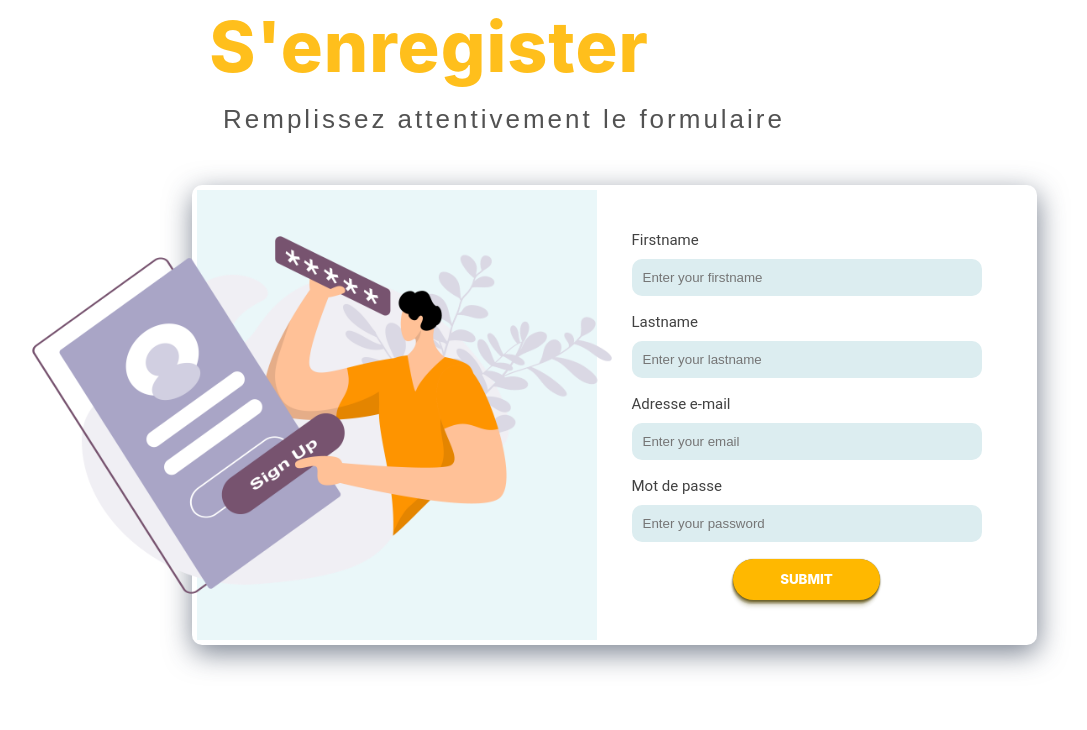
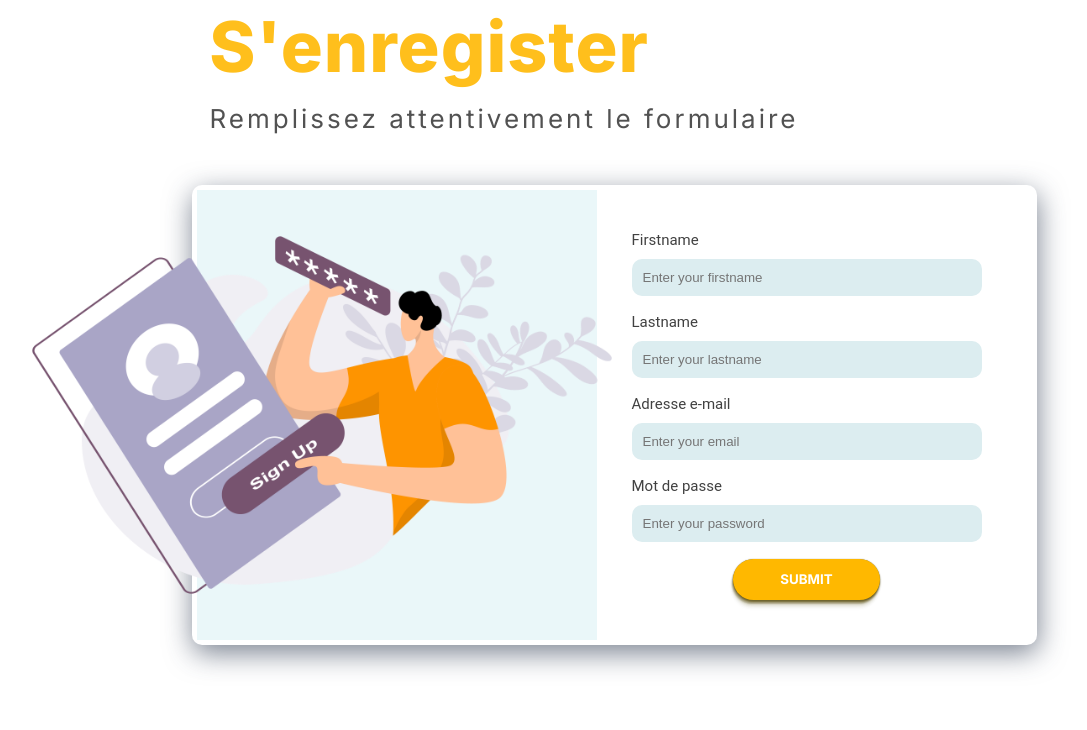
Before and after one commit to Alex-B9/Cogip_Challenge, a PHP site: page /register in a window 1280 px wide. Shown: the part 136-866 px from the top of the page, without its empty margins (26-1113 px from the left). Run offline with PHP 8.4, Linux system fonts and the light colour scheme.

Commit message:
register final

```diff
--- a/public/styles/pages/register/register.css
+++ b/public/styles/pages/register/register.css
@@ -1,3 +1,6 @@
+@import url("https://fonts.googleapis.com/css2?family=Inter:wght@800&display=swap");
+@import url("https://fonts.googleapis.com/css2?family=Inter&display=swap");
+@import url("https://fonts.googleapis.com/css2?family=Inter:wght@700&display=swap");
 header {
   width: 100%;
   margin-top: 25px;
@@ -28,7 +31,6 @@ header .navbarContainer .linksContainer ul li {
 header .navbarContainer .linksContainer ul li:nth-child(-n+4):hover {
   border: 2px solid #48AFCF;
   border-radius: 9px;
-  padding: 10px 20px;
 }
 header .navbarContainer .linksContainer ul li:last-child {
   border: 1px solid #FFBF1C;
@@ -39,18 +41,6 @@ header .navbarContainer .linksContainer ul li a {
   color: #1F8AAC;
 }
 
-@font-face {
-  font-family: "Inter regular";
-  src: url("https://fonts.googleapis.com/css2?family=Inter&display=swap");
-}
-@font-face {
-  font-family: "Inter extrabold";
-  src: url("https://fonts.googleapis.com/css2?family=Inter:wght@800&display=swap");
-}
-@font-face {
-  font-family: "Inter bold";
-  src: url("https://fonts.googleapis.com/css2?family=Inter:wght@700&display=swap");
-}
 .register-titre {
   display: flex;
   flex-direction: column;
@@ -61,14 +51,15 @@ header .navbarContainer .linksContainer ul li a {
 .register-titre .soustitre-register {
   margin-right: 220px;
   color: #525252;
-  font-family: "Inter regular", sans-serif;
+  font-family: "Inter", sans-serif;
   font-size: 26px;
   letter-spacing: 3px;
 }
 .register-titre h1 {
   font-size: 70px;
   display: flex;
-  font-family: "Inter extrabold", sans-serif;
+  font-family: "Inter", sans-serif;
+  font-weight: 800;
   color: #FFBF1C;
   letter-spacing: 1px;
   margin-right: 370px;
@@ -104,7 +95,8 @@ button {
   justify-content: center;
   width: 147px;
   height: 41px;
-  font-family: "Inter extrabold", sans-serif;
+  font-family: "Inter", sans-serif;
+  font-weight: 700;
   background: #FFB800;
   color: white;
   border: none;
--- a/sass/pages/mainRegister.scss
+++ b/sass/pages/mainRegister.scss
@@ -1,18 +1,21 @@
 @import '../components/navigation.scss';
 
 
-@font-face {
-    font-family:'Inter regular' ;
-    src: url('https://fonts.googleapis.com/css2?family=Inter&display=swap');
-}
-@font-face {
-    font-family:'Inter extrabold' ;
-    src: url('https://fonts.googleapis.com/css2?family=Inter:wght@800&display=swap');
-}
-@font-face {
-    font-family: 'Inter bold';
-    src: url('https://fonts.googleapis.com/css2?family=Inter:wght@700&display=swap');
-}
+// @font-face {
+//     font-family:'Inter regular' ;
+//     src: url('https://fonts.googleapis.com/css2?family=Inter&display=swap');
+// }
+// @font-face {
+//     font-family:'Inter extrabold' ;
+//     src: url('https://fonts.googleapis.com/css2?family=Inter:wght@800&display=swap');
+// }
+// @font-face {
+//     font-family: 'Inter bold';
+//     src: url('https://fonts.googleapis.com/css2?family=Inter:wght@700&display=swap');
+// }
+@import url('https://fonts.googleapis.com/css2?family=Inter:wght@800&display=swap');
+@import url('https://fonts.googleapis.com/css2?family=Inter&display=swap');
+@import url('https://fonts.googleapis.com/css2?family=Inter:wght@700&display=swap');
 
 // input,label{
 //     font-family: 'roboto',sans-serif;
@@ -30,7 +33,7 @@
     .soustitre-register{
     margin-right: 220px;
     color:#525252;
-    font-family: 'Inter regular',sans-serif;
+    font-family: 'Inter',sans-serif;
     font-size: 26px;
     letter-spacing: 3px;
 
@@ -38,7 +41,8 @@
 
 font-size: 70px;
 display: flex;
-font-family: 'Inter extrabold', sans-serif;
+font-family: 'Inter', sans-serif;
+font-weight: 800;
 color: #FFBF1C;
 letter-spacing:1px;
 margin-right:370px;
@@ -76,7 +80,8 @@ button {
     justify-content: center;
     width: 147px;
     height: 41px;
-    font-family: 'Inter extrabold', sans-serif;
+    font-family: 'Inter', sans-serif;
+    font-weight: 700;
     background: #FFB800;
     color: white;
     border: none;
```
Also changed, not shown: 1 other file.
